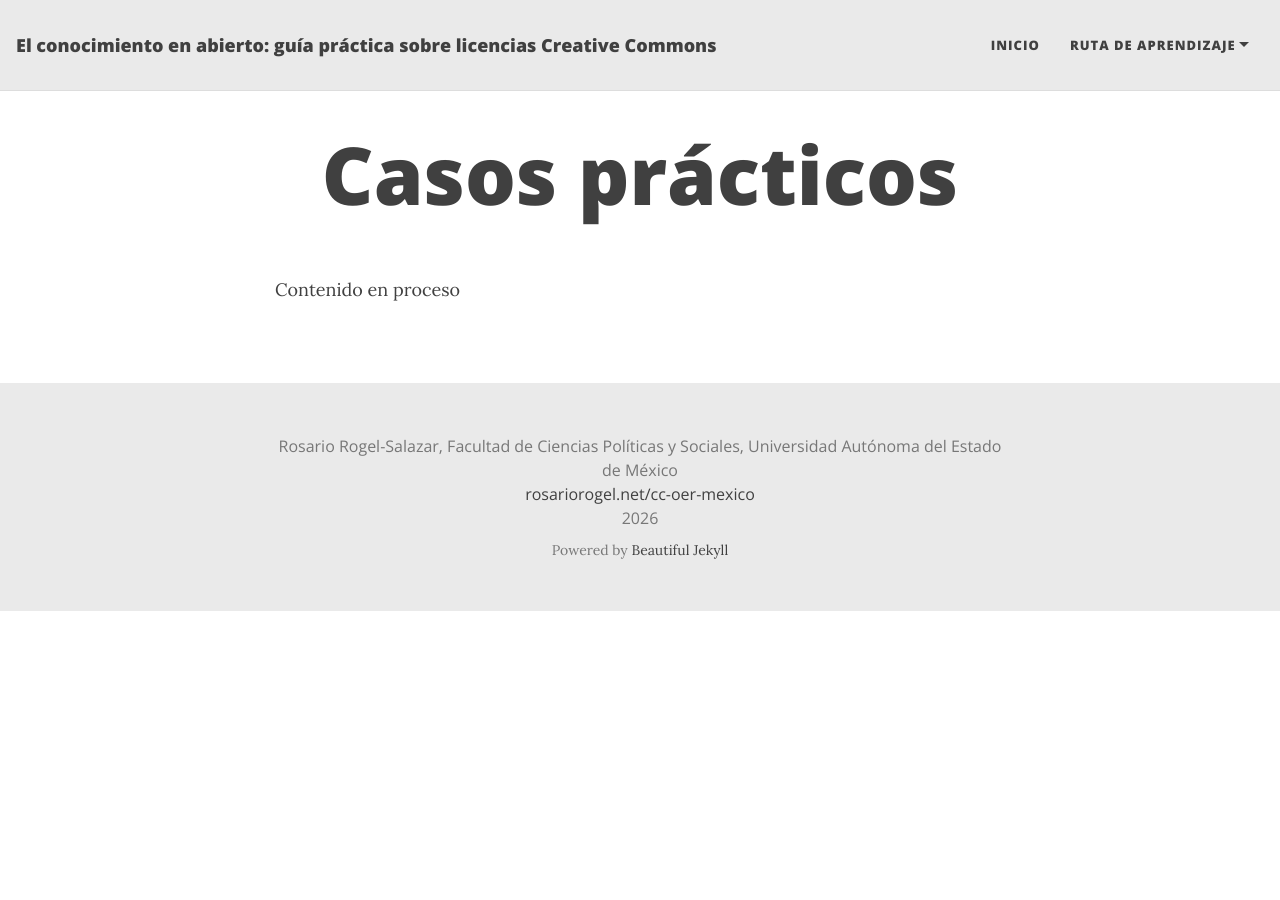
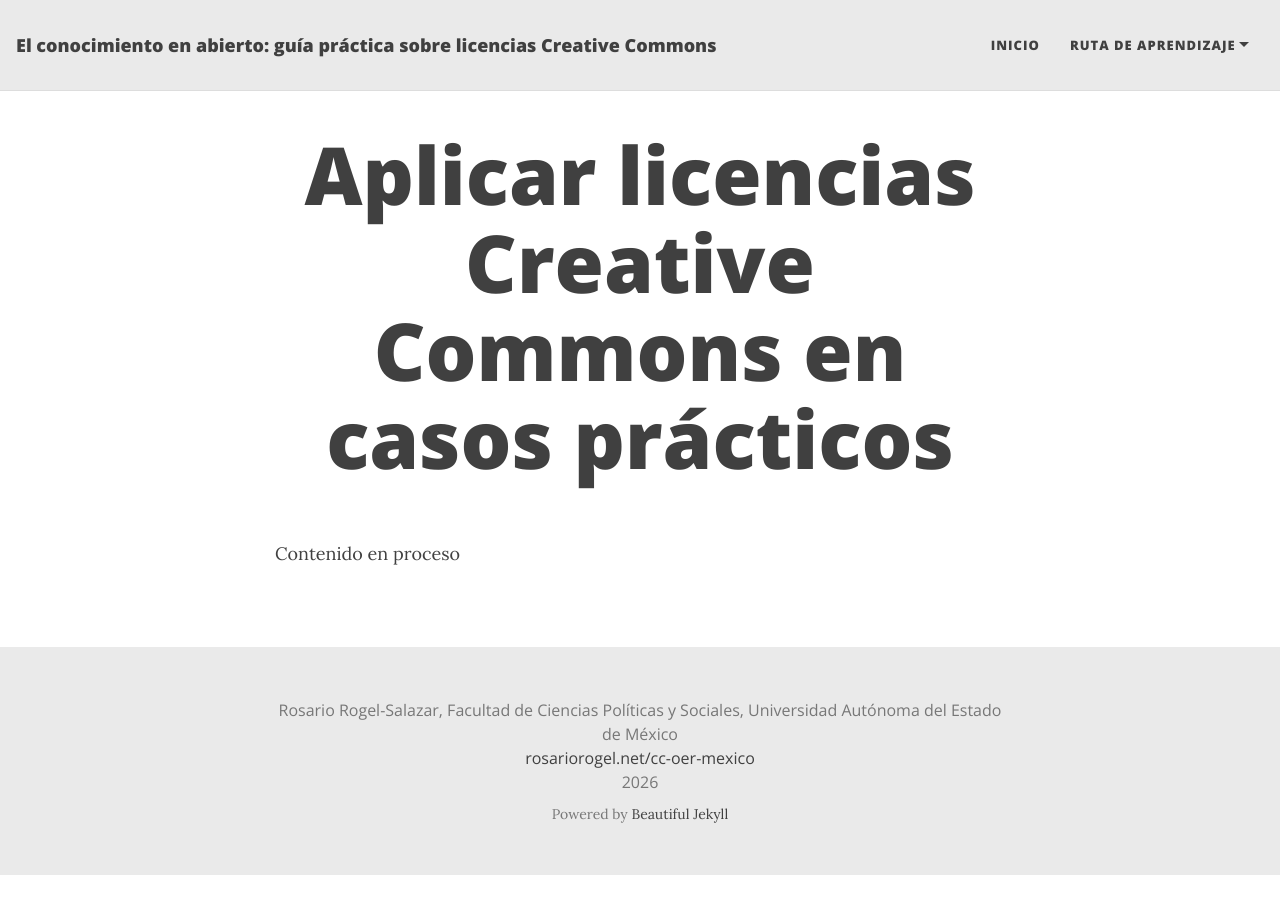
Before and after one commit to rosariorogel/cc-oer-mexico, a Jekyll site: the page built from _pages/casos-practicos.md, in a window 1280 px wide. Built offline with Jekyll 4.4.1, drawn with Linux system fonts in a browser that asks for light colours; nearby versions of some CDN libraries.

Commit message:
Update title for practical cases page

```diff
--- a/_pages/casos-practicos.md
+++ b/_pages/casos-practicos.md
@@ -1,6 +1,6 @@
 ---
 layout: page
-title: Casos prácticos
+title: "Aplicar licencias Creative Commons en casos prácticos"
 permalink: /casos-practicos/
 ---
 
```
